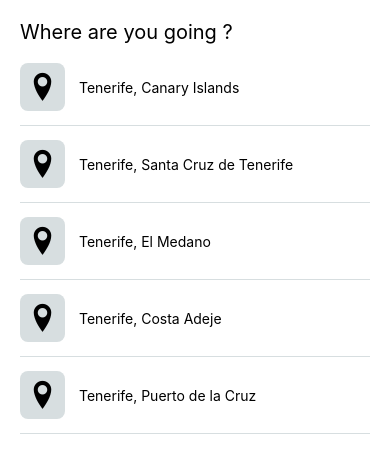
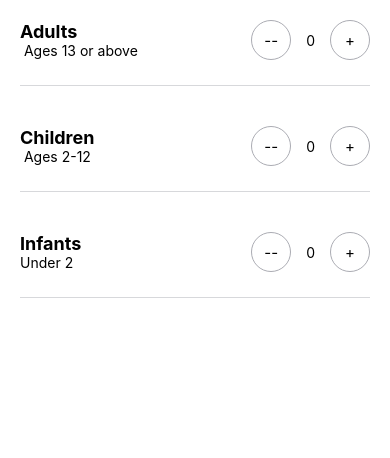
Before and after one commit to FadelMahmoud/AirbnbClone, a React Native app: screen / in a window 390 px wide. Shown: the top 458 px of the page. Built offline with nearby package versions, Linux system fonts and the light colour scheme.

Commit message:
Guests Screen

```diff
--- a/App.js
+++ b/App.js
@@ -13,6 +13,7 @@
 import HomeScreen from './src/screens/Home';
 import SearchResultsScreen from './src/screens/SearchResults';
 import DestinationSearchScreen from './src/screens/DestinationSearch';
+import GuestsScreen from './src/screens/Guests';
 import Post from './src/components/Post';
 import feed from './assets/data/feed';
 
@@ -23,7 +24,10 @@
     <>
       <StatusBar barStyle="dark-content" />
       <SafeAreaView>
-        <DestinationSearchScreen />
+        {/* <HomeScreen /> */}
+        {/* <SearchResultsScreen /> */}
+        <GuestsScreen />
+        {/* <DestinationSearchScreen /> */}
       </SafeAreaView>
     </>
   );
--- a/src/screens/DestinationSearch/styles.js
+++ b/src/screens/DestinationSearch/styles.js
@@ -22,7 +22,7 @@
         padding: 5,
         borderRadius: 8,
         marginRight: 10,
-    }
+    },
 });
 
 export default styles;
--- /dev/null
+++ b/src/screens/Guests/index.js
@@ -0,0 +1,105 @@
+/* eslint-disable prettier/prettier */
+import {Text, View, Pressable} from 'react-native';
+import React, {useState} from 'react';
+import styles from './styles.js';
+
+
+const GuestsScreen = (props) => {
+
+  const [adults, setAdults] = useState(0);
+  const [children, setChildren] = useState(0);
+  const [infants, setInfants] = useState(0);
+
+  return (
+    <View>
+      {/* Row 1 Adult Starts*/}
+        <View style={styles.row}>
+        {/* titles */}
+            <View>
+                <Text style={{fontWeight: 'bold' , color: 'black' , fontSize : 18}}>Adults</Text>
+                <Text> Ages 13 or above</Text>
+            </View>
+            {/* button with value */}
+            <View style={{flexDirection: 'row', justifyContent: 'center', alignItems: 'center'}}>
+                {/* - */}
+                <Pressable
+                style={styles.button}
+                onPress={ () => setAdults(Math.max(0, adults - 1))}
+                >
+                  <Text style={{fontSize: 15, alignItems: 'center'}}>--</Text>
+                </Pressable>
+                {/* value */}
+                <Text style={{marginHorizontal: 15}}>{adults}</Text>
+                {/* + */}
+                <Pressable
+                style={styles.button}
+                onPress={ () => setAdults(adults + 1)}
+                >
+                  <Text style={{fontSize: 15}}>+</Text>
+                </Pressable>
+            </View>
+        </View>
+      {/* Row 1 Adult Ends */}
+
+      {/* Row 2 Children Starts*/}
+      <View style={styles.row}>
+        {/* titles */}
+            <View>
+                <Text style={{fontWeight: 'bold' , color: 'black' , fontSize : 18}}>Children</Text>
+                <Text> Ages 2-12</Text>
+            </View>
+            {/* button with value */}
+            <View style={{flexDirection: 'row', justifyContent: 'center', alignItems: 'center'}}>
+                {/* - */}
+                <Pressable
+                style={styles.button}
+                onPress={ () => setChildren(Math.max(0, children - 1))}
+                >
+                  <Text style={{fontSize: 15, alignItems: 'center'}}>--</Text>
+                </Pressable>
+                {/* value */}
+                <Text style={{marginHorizontal: 15}}>{children}</Text>
+                {/* + */}
+                <Pressable
+                style={styles.button}
+                onPress={ () => setChildren(children + 1)}
+                >
+                  <Text style={{fontSize: 15}}>+</Text>
+                </Pressable>
+            </View>
+        </View>
+      {/* Row 2 Children Ends */}
+
+      {/* Row 3 Infants Starts*/}
+      <View style={styles.row}>
+        {/* titles */}
+            <View>
+                <Text style={{fontWeight: 'bold' , color: 'black' , fontSize : 18}}>Infants</Text>
+                <Text>Under 2</Text>
+            </View>
+            {/* button with value */}
+            <View style={{flexDirection: 'row', justifyContent: 'center', alignItems: 'center'}}>
+                {/* - */}
+                <Pressable
+                style={styles.button}
+                onPress={ () => setInfants(Math.max(0, infants - 1))}
+                >
+                  <Text style={{fontSize: 15, alignItems: 'center'}}>--</Text>
+                </Pressable>
+                {/* value */}
+                <Text style={{marginHorizontal: 15}}>{infants}</Text>
+                {/* + */}
+                <Pressable
+                style={styles.button}
+                onPress={ () => setInfants(infants + 1)}
+                >
+                  <Text style={{fontSize: 15}}>+</Text>
+                </Pressable>
+            </View>
+        </View>
+      {/* Row 3 Infants Ends */}
+    </View>
+  );
+};
+
+export default GuestsScreen;
--- /dev/null
+++ b/src/screens/Guests/styles.js
@@ -0,0 +1,25 @@
+/* eslint-disable prettier/prettier */
+import {StyleSheet} from 'react-native';
+
+const styles = StyleSheet.create({
+  row: {
+    flexDirection: 'row',
+    justifyContent: 'space-between',
+    alignItems: 'center',
+    margin: 20,
+    paddingBottom: 25,
+    borderBottomWidth: 1,
+    borderColor: '#d7d8db',
+  },
+  button: {
+    height: 40,
+    width: 40,
+    borderWidth: 1,
+    borderRadius: 20,
+    alignItems: 'center',
+    justifyContent: 'center',
+    borderColor: '#abacb3',
+  },
+});
+
+export default styles;
```
Also changed, not shown: src/screens/DestinationSearch/index.js (line endings or trailing spaces).
